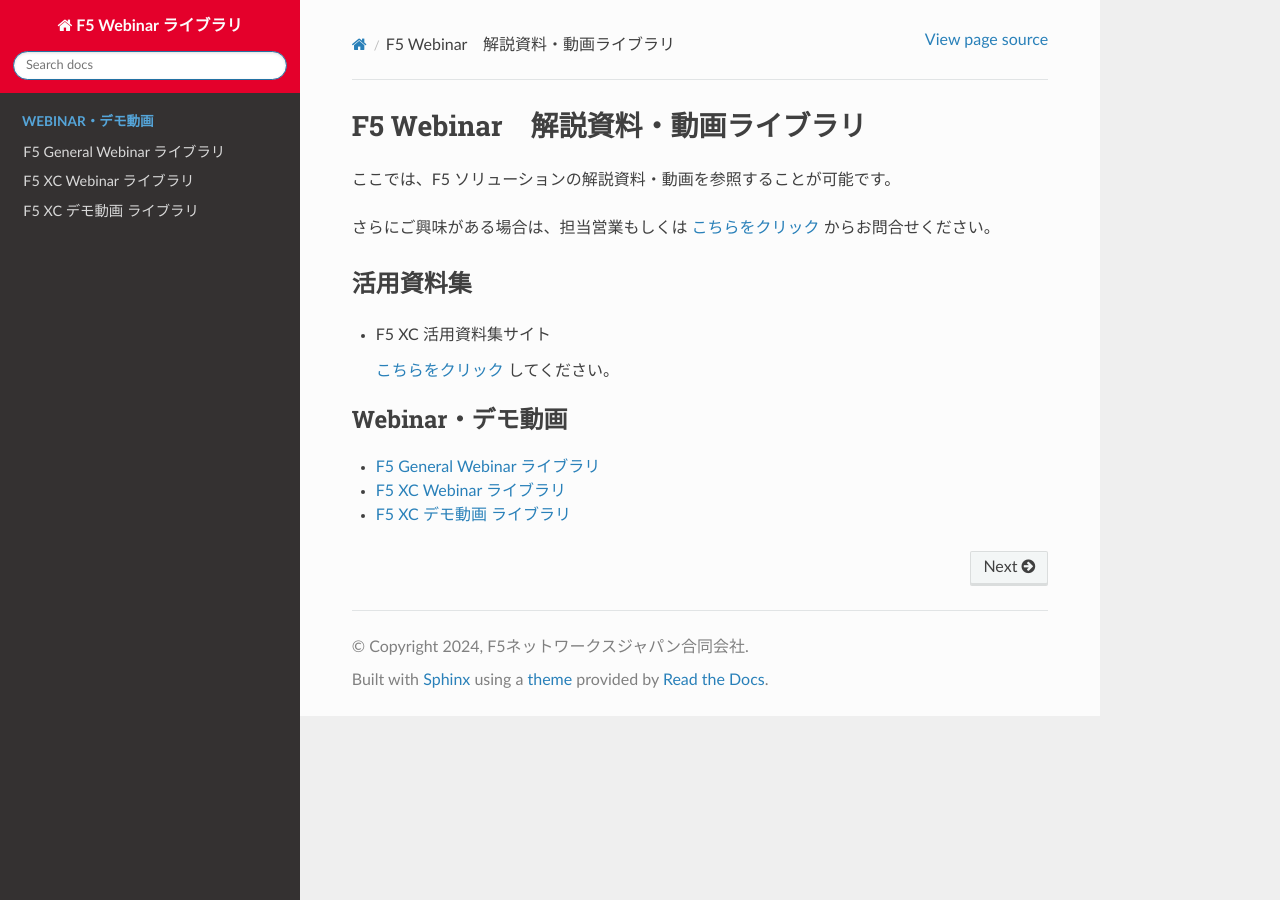
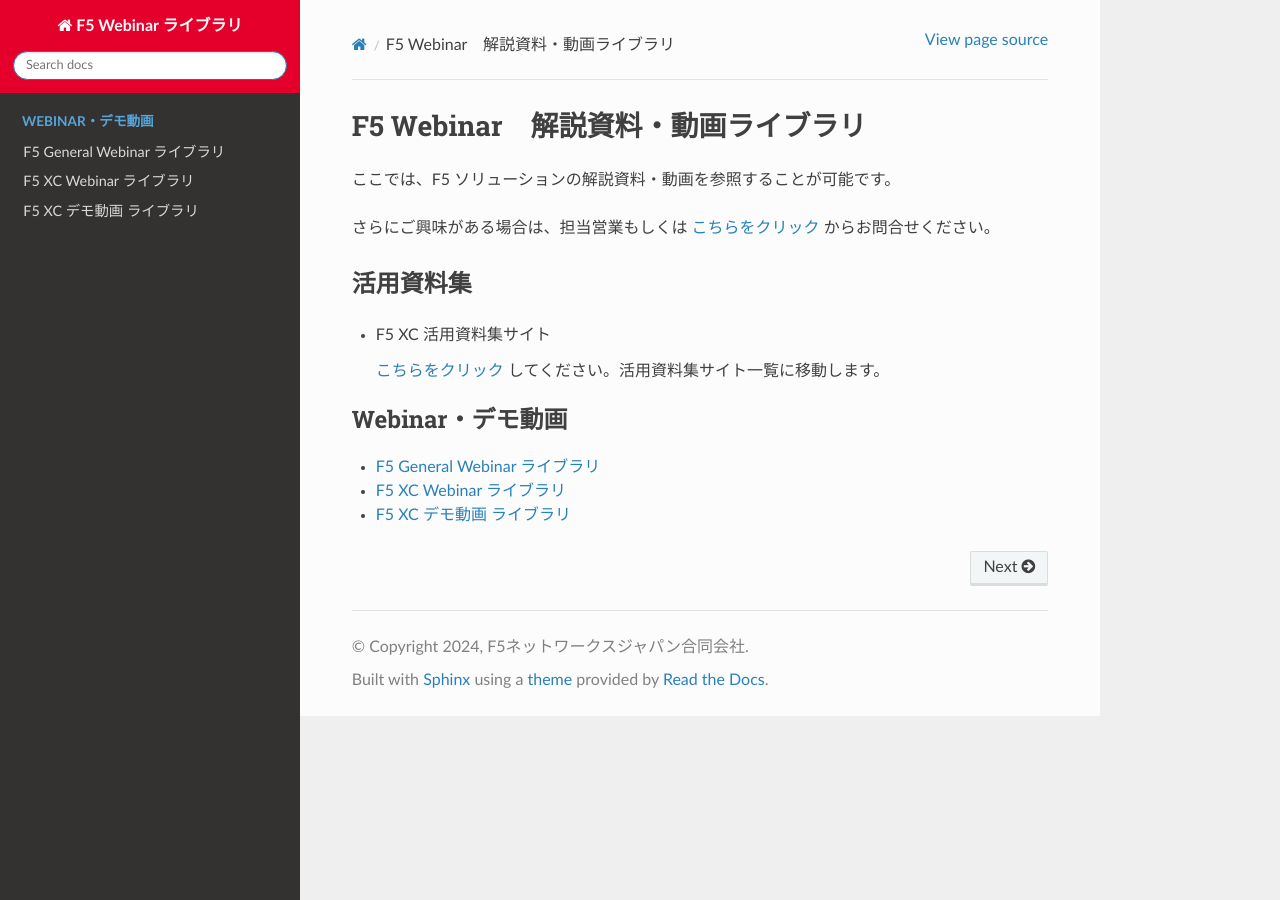
Before and after one commit to BeF5/f5j-webinar, a Sphinx documentation site: the page built from docs/index.rst, in a window 1280 px wide. Built offline with Sphinx 7.4.7 and the Read the Docs theme 2.0.0, drawn with Linux system fonts in a browser that asks for light colours.

Commit message:
Update index.rst

```diff
--- a/docs/index.rst
+++ b/docs/index.rst
@@ -12,7 +12,7 @@
 
 - F5 XC 活用資料集サイト
 
-  `こちらをクリック <https://f5.highspot.com/viewer/660f5c9ba01a7be13278581c>`_ してください。
+  `こちらをクリック <https://f5.highspot.com/viewer/660f5c9ba01a7be13278581c>`_ してください。活用資料集サイト一覧に移動します。
 
 
 .. toctree::
```
